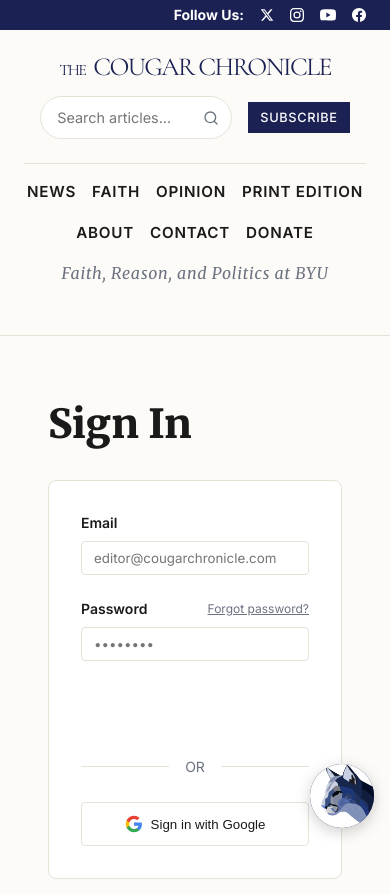
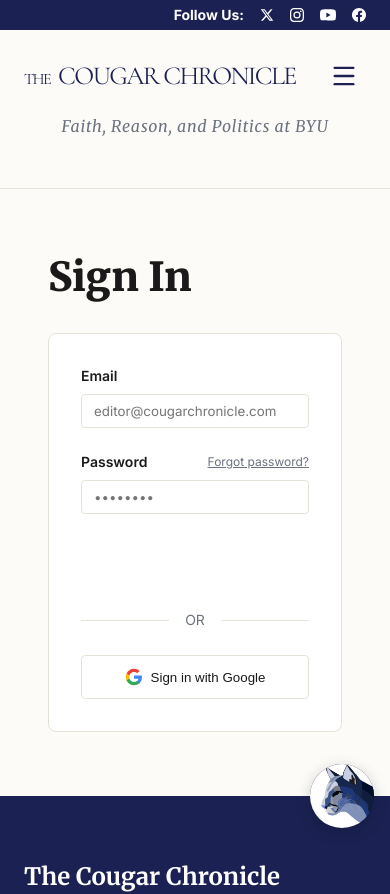
Before and after one commit to editor-droid/cougar-chronicle-live, a Next.js app: page /login in a window 390 px wide. Shown: the top 894 px of the page. Built offline with nearby package versions, Linux system fonts and the light colour scheme; no server answers.

Commit message:
feat: add sliding hamburger menu for mobile devices

```diff
--- a/src/app/globals.css
+++ b/src/app/globals.css
@@ -524,17 +524,107 @@
   text-decoration: underline;
 }
 
-/* Responsive UI Fixes */
-@media (max-width: 640px) {
+/* Mobile Menu & Responsive UI Fixes */
+.mobile-menu-wrapper {
+  display: none;
+}
+
+@media (max-width: 768px) {
+  .header-actions { display: none !important; }
+  .main-nav { display: none !important; }
+  .mobile-menu-wrapper { display: block; }
+
   .header-top {
+    flex-direction: row;
+    justify-content: space-between;
+    align-items: center;
+  }
+
+  .brand a span:nth-child(1) { font-size: 16px !important; }
+  .brand a span:nth-child(2) { font-size: 26px !important; }
+
+  .mobile-menu-btn {
+    background: none;
+    border: none;
+    padding: 0.5rem;
+    cursor: pointer;
+    display: flex;
+    align-items: center;
+    justify-content: center;
+  }
+
+  .mobile-menu-overlay {
+    position: fixed;
+    top: 0;
+    left: 0;
+    width: 100vw;
+    height: 100vh;
+    background-color: var(--background);
+    z-index: 9999;
+    overflow-y: auto;
+  }
+
+  .mobile-menu-content {
+    padding: 1.5rem;
+    display: flex;
+    flex-direction: column;
+    min-height: 100vh;
+  }
+
+  .mobile-menu-header {
+    display: flex;
+    justify-content: space-between;
+    align-items: center;
+    margin-bottom: 2rem;
+    padding-bottom: 1rem;
+    border-bottom: 1px solid var(--border);
+  }
+
+  .mobile-menu-close {
+    background: none;
+    border: none;
+    padding: 0.5rem;
+    cursor: pointer;
+  }
+
+  .mobile-menu-body {
+    display: flex;
+    flex-direction: column;
+    gap: 2rem;
+  }
+
+  .mobile-menu-actions {
+    display: flex;
     flex-direction: column;
     gap: 1rem;
-    text-align: center;
+    align-items: stretch;
   }
-  .brand a span:nth-child(1) { font-size: 16px !important; }
-  .brand a span:nth-child(2) { font-size: 26px !important; }
-  .header-actions { justify-content: center; width: 100%; flex-wrap: wrap; }
-  .header-actions .btn { padding: 0.5rem 0.75rem !important; font-size: 0.8rem !important; }
+
+  .mobile-menu-actions form {
+    width: 100% !important;
+  }
+  .mobile-menu-actions form input {
+    width: 100% !important;
+  }
+
+  .mobile-nav-links {
+    display: flex;
+    flex-direction: column;
+    gap: 1.5rem;
+  }
+
+  .mobile-nav-link {
+    font-size: 1.25rem;
+    font-weight: 600;
+    text-transform: uppercase;
+    letter-spacing: 0.05em;
+    color: var(--foreground);
+    text-decoration: none;
+  }
+
+  .mobile-nav-link:hover {
+    color: var(--primary);
+  }
 
   .support-buttons-container { flex-direction: column !important; width: 100%; }
   .support-buttons-container .btn { width: 100%; text-align: center; justify-content: center; }
--- a/src/app/layout.tsx
+++ b/src/app/layout.tsx
@@ -3,6 +3,7 @@
 import Chatbot from '@/components/Chatbot';
 import SubscribeModal from '@/components/SubscribeModal';
 import SearchBar from '@/components/SearchBar';
+import MobileMenu from '@/components/MobileMenu';
 import './globals.css'
 
 export const metadata: Metadata = {
@@ -101,6 +102,7 @@
               <SearchBar />
               <SubscribeModal />
             </div>
+            <MobileMenu />
           </div>
 
           <nav className="main-nav" style={{ marginTop: '1.5rem', borderTop: '1px solid var(--border)', paddingTop: '1rem', justifyContent: 'center', flexWrap: 'wrap' }}>
--- /dev/null
+++ b/src/components/MobileMenu.tsx
@@ -0,0 +1,76 @@
+'use client';
+
+import { useState, useEffect } from 'react';
+import Link from 'next/link';
+import { usePathname } from 'next/navigation';
+import { Menu, X } from 'lucide-react';
+import SearchBar from './SearchBar';
+import SubscribeModal from './SubscribeModal';
+
+export default function MobileMenu() {
+  const [isOpen, setIsOpen] = useState(false);
+  const pathname = usePathname();
+
+  // Close the menu when the route changes
+  useEffect(() => {
+    setIsOpen(false);
+  }, [pathname]);
+
+  // Prevent scrolling when menu is open
+  useEffect(() => {
+    if (isOpen) {
+      document.body.style.overflow = 'hidden';
+    } else {
+      document.body.style.overflow = 'unset';
+    }
+    return () => {
+      document.body.style.overflow = 'unset';
+    };
+  }, [isOpen]);
+
+  return (
+    <div className="mobile-menu-wrapper">
+      <button
+        onClick={() => setIsOpen(true)}
+        className="mobile-menu-btn"
+        aria-label="Open menu"
+      >
+        <Menu size={28} color="var(--primary)" />
+      </button>
+
+      {isOpen && (
+        <div className="mobile-menu-overlay animate-fade-in">
+          <div className="mobile-menu-content">
+            <div className="mobile-menu-header">
+              <span className="font-serif" style={{ fontSize: '1.5rem', color: 'var(--primary)', fontWeight: 700 }}>Menu</span>
+              <button
+                onClick={() => setIsOpen(false)}
+                className="mobile-menu-close"
+                aria-label="Close menu"
+              >
+                <X size={28} color="var(--primary)" />
+              </button>
+            </div>
+
+            <div className="mobile-menu-body">
+              <div className="mobile-menu-actions">
+                <SearchBar />
+                <SubscribeModal />
+              </div>
+
+              <nav className="mobile-nav-links">
+                <Link href="/category/news" className="mobile-nav-link font-sans">News</Link>
+                <Link href="/category/faith" className="mobile-nav-link font-sans">Faith</Link>
+                <Link href="/category/opinion" className="mobile-nav-link font-sans">Opinion</Link>
+                <Link href="/print-edition" className="mobile-nav-link font-sans">Print Edition</Link>
+                <Link href="/about" className="mobile-nav-link font-sans">About</Link>
+                <Link href="/contact" className="mobile-nav-link font-sans">Contact</Link>
+                <Link href="/donate" className="mobile-nav-link font-sans">Donate</Link>
+              </nav>
+            </div>
+          </div>
+        </div>
+      )}
+    </div>
+  );
+}
```
